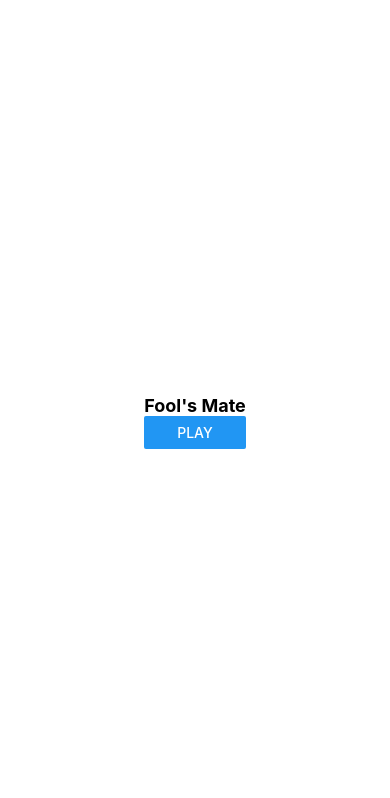
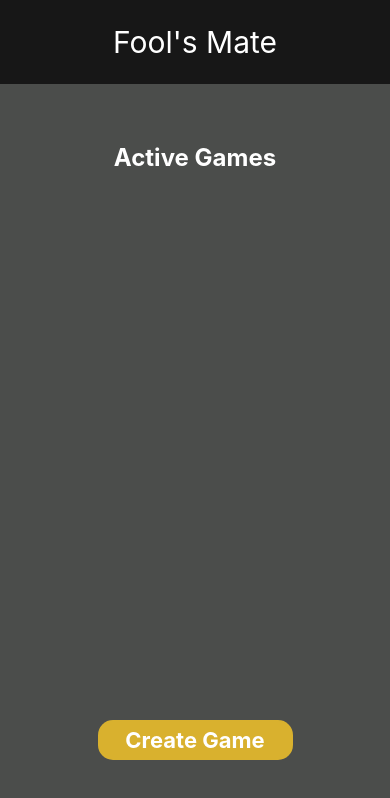
Before and after one commit to alexspringer/FoolsMate, a React Native app: screen / in a window 390 px wide. Shown: the top 798 px of the page. Built offline with nearby package versions, Linux system fonts and the light colour scheme; no server answers.

Commit message:
Updates everywhere!
-Got rid of unused screens.
-Added a bunch of styling to the matchmaking screen.
-updated readme for ngrok instructions
-added new server functions (forfeiting)

```diff
--- a/App.js
+++ b/App.js
@@ -1,25 +1,19 @@
 import { StatusBar } from "expo-status-bar";
-import React, { useState } from "react";
+import React, { useState, useEffect } from "react";
 import { StyleSheet, View, LayoutAnimation } from "react-native";
 
 import GameScreen from "./screens/gameScreen";
-import HomeScreen from "./screens/homeScreen";
 import MatchMakingScreen from "./screens/matchMakingScreen";
 
 import io from "socket.io-client";
-import GameFinderScreen from "./screens/gameFinderScreen";
-const socket = io("https://2d9768e4ce05.ngrok.io");
+const socket = io("https://14cb76fd79e5.ngrok.io");
 
 export default function App() {
   //console.log(socket);
   //Given the page name, switch the page that is loaded.
   const handlePageChange = (pageName, playerColor) => {
     LayoutAnimation.spring();
-    if (pageName === "home") {
-      setContent(
-        <HomeScreen socket={socket} onPageChange={handlePageChange} />
-      );
-    } else if (pageName === "matchmaking") {
+    if (pageName === "matchmaking") {
       setContent(
         <MatchMakingScreen socket={socket} onPageChange={handlePageChange} />
       );
@@ -31,16 +25,16 @@ export default function App() {
           onPageChange={handlePageChange}
         />
       );
-    } else if (pageName === "gamefinder") {
-      setContent(
-        <GameFinderScreen socket={socket} onPageChange={handlePageChange} />
-      );
     }
   };
 
+  useEffect(() => {
+    console.log("yo");
+  }, []);
+
   //State to keep track of what page should be loaded.
   const [content, setContent] = useState(
-    <HomeScreen socket={socket} onPageChange={handlePageChange} />
+    <MatchMakingScreen socket={socket} onPageChange={handlePageChange} />
   );
 
   return (
--- a/screens/gameFinderScreen.js
+++ /dev/null
@@ -1,47 +0,0 @@
-import React, { useState, useRef } from "react";
-import {
-  View,
-  Text,
-  StyleSheet,
-  Button,
-  Image,
-  TouchableOpacity,
-} from "react-native";
-
-const GameFinderScreen = (props) => {
-  return (
-    <View style={styles.screen}>
-      <TouchableOpacity onPress={() => props.onPageChange("home")}>
-        <Text style={styles.text}> back </Text>
-      </TouchableOpacity>
-      <Text style={styles.text}>Available Games: </Text>
-    </View>
-  );
-};
-
-const styles = StyleSheet.create({
-  screen: {
-    flex: 1,
-  },
-
-  touchable: {
-    height: 40,
-    width: 180,
-    bottom: 0,
-    justifyContent: "space-around",
-    alignItems: "center",
-    flexDirection: "row",
-    margin: 5,
-    borderBottomWidth: 4,
-    borderBottomStartRadius: 45,
-    borderBottomEndRadius: 45,
-  },
-
-  text: {
-    fontSize: 18,
-    fontWeight: "bold",
-    alignItems: "center",
-  },
-});
-
-export default GameFinderScreen;
--- a/screens/homeScreen.js
+++ /dev/null
@@ -1,46 +0,0 @@
-import React, { useState, useRef } from "react";
-import {
-  View,
-  Text,
-  StyleSheet,
-  Button,
-  Image,
-  TouchableOpacity,
-} from "react-native";
-
-
-const HomeScreen = (props) => {
-  return (
-      <View>
-          <Text style={styles.text}>Fool's Mate</Text>
-          <Button onPress={() => props.onPageChange("matchmaking")}title="Play"/>
-      </View>
-  )
-};
-
-const styles = StyleSheet.create({
-    screen:{
-        flex: 1,
-    },
-
-    touchable: {
-      height: 40,
-      width: 180,
-      bottom: 0,
-      justifyContent: "space-around",
-      alignItems: "center",
-      flexDirection: "row",
-      margin: 5,
-      borderBottomWidth: 4,
-      borderBottomStartRadius: 45,
-      borderBottomEndRadius: 45,
-    },
-
-    text: {
-      fontSize: 18,
-      fontWeight: 'bold',
-      alignItems: 'center',
-    }
-});
-
-export default HomeScreen;
--- a/screens/matchMakingScreen.js
+++ b/screens/matchMakingScreen.js
@@ -6,6 +6,9 @@ import {
   TextInput,
   Modal,
   TouchableOpacity,
+  TouchableWithoutFeedback,
+  Keyboard,
+  TimePickerAndroid,
 } from "react-native";
 
 const MatchMakingScreen = (props) => {
@@ -14,18 +17,27 @@ const MatchMakingScreen = (props) => {
   const [modalVisible, setModalVisible] = useState(false);
 
   useEffect(() => {
+    let timerId = setTimeout(function tick() {
       props.socket.emit("get-active-games");
       props.socket.on("active games", (games) => {
         setActiveGamesList(Object.keys(games));
       });
+      timerId = setTimeout(tick, 10000);
+    }, 10000);
   }, []);
+
+  props.socket.on("update-active-games", (games) => {});
 
   const displayGames = () => {
     var component = [];
     var id = 0;
     activeGamesList.forEach(function (game) {
       component.push(
-        <TouchableOpacity key={id} onPress={() => handleJoinGame(game)}>
+        <TouchableOpacity
+          style={styles.touchableGame}
+          key={id}
+          onPress={() => handleJoinGame(game)}
+        >
           <Text style={styles.text}>{game}</Text>
         </TouchableOpacity>
       );
@@ -52,6 +64,20 @@ const MatchMakingScreen = (props) => {
 
   return (
     <View style={styles.screen}>
+      <View style={styles.header}>
+        <Text style={styles.headerTitle}>Fool's Mate</Text>
+      </View>
+
+      <View style={styles.gameContainer}>
+        <Text style={styles.activeGameText}>Active Games</Text>
+        {displayGames()}
+      </View>
+      <TouchableOpacity
+        style={styles.touchable}
+        onPress={() => setModalVisible(true)}
+      >
+        <Text style={styles.text}> Create Game </Text>
+      </TouchableOpacity>
       <Modal
         animationType="slide"
         transparent={true}
@@ -63,10 +89,27 @@ const MatchMakingScreen = (props) => {
         <View style={styles.centeredView}>
           <View style={styles.modalView}>
             <Text style={styles.modalText}>Create Game: </Text>
+            <View style={styles.inputContainer}>
               <TextInput
                 onChangeText={(text) => setNewGameName(text)}
                 placeholder="Name..."
+                style={styles.input}
               />
+            </View>
+            <View style={styles.modalButtonContainer}>
+              <TouchableOpacity
+                style={{
+                  ...styles.openButton,
+                  backgroundColor: "red",
+                  margin: 15,
+                  padding: 15,
+                }}
+                onPress={() => {
+                  setModalVisible(false);
+                }}
+              >
+                <Text style={styles.textStyle}>Cancel</Text>
+              </TouchableOpacity>
               <TouchableOpacity
                 style={{
                   ...styles.openButton,
@@ -82,21 +125,8 @@ const MatchMakingScreen = (props) => {
               </TouchableOpacity>
             </View>
           </View>
+        </View>
       </Modal>
-      <View style={styles.back}>
-        <TouchableOpacity onPress={() => props.onPageChange("home")}>
-          <Text style={styles.text}> back </Text>
-        </TouchableOpacity>
-      </View>
-      <View style={styles.gameContainer}>{displayGames()}</View>
-      <View style={styles.myView}>
-        <Text style={styles.text}> Chose Game Style</Text>
-        <View style={styles.touchable}>
-          <TouchableOpacity onPress={() => setModalVisible(true)}>
-            <Text style={styles.text}> Create Game </Text>
-          </TouchableOpacity>
-        </View>
-      </View>
     </View>
   );
 };
@@ -104,50 +134,87 @@ const MatchMakingScreen = (props) => {
 const styles = StyleSheet.create({
   screen: {
     flex: 1,
-    justifyContent: "space-around",
+    width: "100%",
+    height: "100%",
+    alignItems: "center",
+    backgroundColor: "#4b4d4b",
   },
 
-  myView: {
+  touchableGame: {
+    borderWidth: 1,
+    width: "100%",
+    padding: 10,
+  },
 
+  header: {
+    backgroundColor: "#171717",
+    width: "100%",
+    height: "10%",
+    justifyContent: "center",
+  },
+
+  headerTitle: {
+    fontSize: 30,
+    marginVertical: "5%",
+    textAlign: "center",
+    color: "white",
+  },
+
+  inputContainer: {
+    width: "100%",
+    borderBottomWidth: 1,
+  },
+
+  input: {
+    width: "100%",
+    fontSize: 24,
+  },
+
+  modalButtonContainer: {
+    flexDirection: "row",
+    marginTop: "10%",
   },
 
   gameContainer: {
+    marginTop: "10%",
     alignItems: "center",
-  },
-
-  back: {
-    position: "absolute",
-    top: -230,
-    left: -75,
+    width: "100%",
+    height: "65%",
   },
 
   touchable: {
+    position: "absolute",
+    justifyContent: "center",
+    bottom: "10%",
     height: 40,
-    width: 180,
-    bottom: 0,
-    justifyContent: "space-around",
-    alignItems: "center",
-    flexDirection: "row",
-    margin: 5,
-    borderBottomWidth: 4,
-    borderBottomStartRadius: 45,
-    borderBottomEndRadius: 45,
+    width: "50%",
+    backgroundColor: "#d9b12e",
+    borderRadius: 15,
   },
 
   text: {
-    fontSize: 18,
+    fontSize: 22,
     fontWeight: "bold",
     alignItems: "center",
+    textAlign: "center",
+    color: "white",
+  },
+
+  activeGameText: {
+    marginVertical: "5%",
+    fontSize: 24,
+    fontWeight: "bold",
+    color: "white",
   },
 
   centeredView: {
     flex: 1,
     justifyContent: "center",
     alignItems: "center",
-    marginTop: 22,
   },
+
   modalView: {
-    margin: 20,
+    width: "80%",
     backgroundColor: "white",
     borderRadius: 20,
     padding: 35,
@@ -161,13 +228,15 @@ const styles = StyleSheet.create({
     shadowRadius: 3.84,
     elevation: 5,
   },
+
   textStyle: {
     color: "white",
     fontWeight: "bold",
     textAlign: "center",
   },
   modalText: {
-    marginBottom: 15,
+    fontSize: 25,
+    marginBottom: "10%",
     textAlign: "center",
   },
 });
```
Also changed, not shown: screens/gameScreen.js (+65 -19 lines), 2 other files (tests, documents, lock files or other folders). Lines whose indentation alone changed are shown as unchanged.
